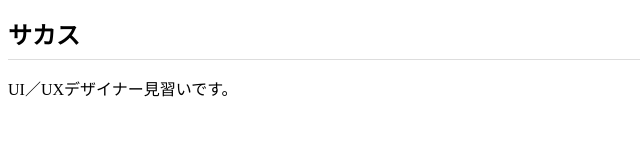
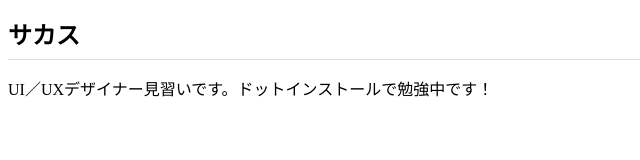
Before and after one commit to matsusakasu/matsusakasu.github.io, a plain HTML site: page index.html in a window 1280 px wide. Shown: the whole page, without its empty margins (0-640 px from the left). Drawn offline with Linux system fonts and the light colour scheme.

Commit message:
Add files via upload

```diff
--- a/index.html
+++ b/index.html
@@ -7,7 +7,8 @@
 </head>
 <body>
   <h1>サカス</h1>
-  <p>UI／UXデザイナー見習いです。</p>
+  <p>UI／UXデザイナー見習いです。ドットインストールで勉強中です！
+  </p>
 
 </body>
 
```
